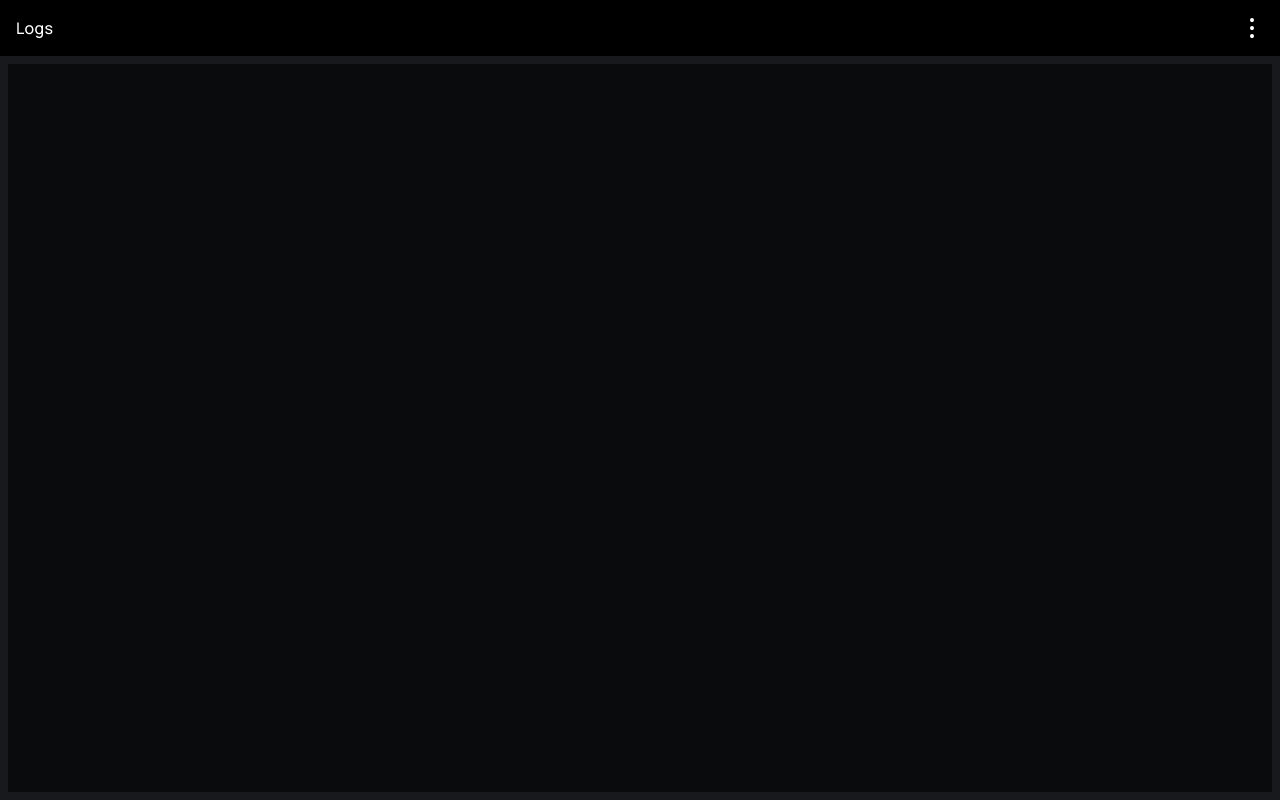
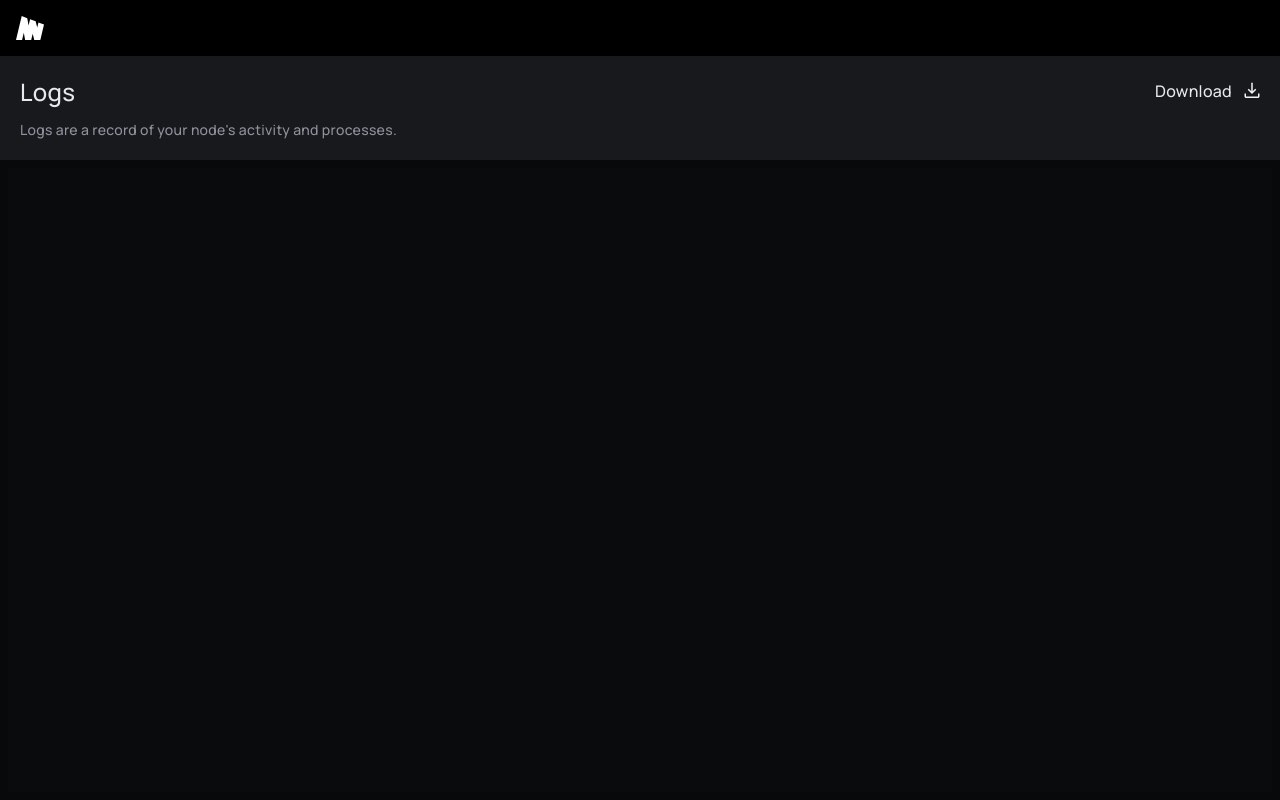
Before and after one commit to minima-global/Logs, a React (Vite) app: page / in a window 1280 px wide. Built offline with nearby package versions, Linux system fonts and the light colour scheme; no server answers.

Commit message:
finished revised mvp ui

```diff
--- a/src/AppContext.tsx
+++ b/src/AppContext.tsx
@@ -26,7 +26,7 @@ const AppProvider: React.FC<React.PropsWithChildren> = ({ children }) => {
               setEmptyLogs(true);
             }
 
-            setLogs(logs.map((i) => i.MESSAGE).join('\n'));
+            setLogs(logs.map((i) => i.MESSAGE.replace(/]\s:\s/, ']\n')).join('\n'));
           });
         }
       });
--- a/src/components/TitleBar/index.tsx
+++ b/src/components/TitleBar/index.tsx
@@ -1,66 +1,16 @@
-import { useContext, useState } from 'react';
-import { appContext } from '../../AppContext';
-
-function TitleBar() {
-  const { logs, emptyLogs } = useContext(appContext);
-  const [showMenu, setShowMenu] = useState(false);
-
-  const exportLogs = () => {
-    setShowMenu(false);
-
-    if (logs) {
-      const anchor = document.createElement('a');
-      const url = (window as any).URL.createObjectURL(new Blob([logs], {type: 'plain/text'}));
-      const dateString = new Date().toISOString();
-      const timeString = new Date().toTimeString();
-      const date = dateString.match(/[0-9]{4}-[0-9]{2}-[0-9]{2}/g)![0];
-      const time = timeString.match(/[0-9]{2}:[0-9]{2}:[0-9]{2}/g)![0];
-      anchor.style.display = 'none';
-      anchor.id = 'download';
-      anchor.setAttribute("href", url);
-      anchor.setAttribute("download", `minima_${date.split('-').join('_')}_${time.split('-').join('_')}.txt`);
-      document.body.appendChild(anchor);
-      document.getElementById('download')!.click();
-      (window as any).URL.revokeObjectURL(url);
-      anchor.remove();
-    }
-  };
-
+const TitleBar = () => {
   return (
-    <div className="sticky top-0 z-20 title-bar grid grid-cols-12">
-      <div className="col-span-6">
-        <div className=" text-white p-4">Logs</div>
-      </div>
-      <div className="col-span-6 relative flex items-center justify-end p-4">
-        <svg
-          className="cursor-pointer"
-          onClick={() => setShowMenu((prevState) => !prevState)}
-          width="24"
-          height="24"
-          viewBox="0 0 24 24"
-          fill="none"
-          xmlns="http://www.w3.org/2000/svg"
-        >
-          <path
-            d="M12 22C11.4444 22 10.9724 21.7993 10.584 21.3979C10.1947 20.9975 10 20.5109 10 19.9381C10 19.3654 10.1947 18.8784 10.584 18.477C10.9724 18.0765 11.4444 17.8763 12 17.8763C12.5556 17.8763 13.0276 18.0765 13.416 18.477C13.8053 18.8784 14 19.3654 14 19.9381C14 20.5109 13.8053 20.9975 13.416 21.3979C13.0276 21.7993 12.5556 22 12 22ZM12 14.0619C11.4444 14.0619 10.9724 13.8612 10.584 13.4598C10.1947 13.0593 10 12.5727 10 12C10 11.4273 10.1947 10.9407 10.584 10.5402C10.9724 10.1388 11.4444 9.93814 12 9.93814C12.5556 9.93814 13.0276 10.1388 13.416 10.5402C13.8053 10.9407 14 11.4273 14 12C14 12.5727 13.8053 13.0593 13.416 13.4598C13.0276 13.8612 12.5556 14.0619 12 14.0619ZM12 6.12371C11.4444 6.12371 10.9724 5.92302 10.584 5.52165C10.1947 5.12119 10 4.63459 10 4.06186C10 3.48912 10.1947 3.00206 10.584 2.60069C10.9724 2.20023 11.4444 2 12 2C12.5556 2 13.0276 2.20023 13.416 2.60069C13.8053 3.00206 14 3.48912 14 4.06186C14 4.63459 13.8053 5.12119 13.416 5.52165C13.0276 5.92302 12.5556 6.12371 12 6.12371Z"
-            fill="white"
-          />
-        </svg>
-        <div className={`absolute top-12 z-30 transition-all origin-top-right ${showMenu ? 'scale-100' : 'scale-0'}`}>
-          <div className="relative flex flex-col gap-4 pt-4 px-5 pb-4 text-core-grey-5 bg-grey shadow-xl min-w-[170px]">
-            {!emptyLogs && <div className="cursor-pointer" onClick={exportLogs}>Export</div>}
-            {emptyLogs &&  <div className="cursor-not-allowed opacity-60">Export</div>}
-          </div>
+    <div className="sticky top-0 z-40 title-bar">
+      <div className="grid grid-cols-12">
+        <div className="col-span-6 flex items-center p-4">
+          <svg width="28" height="24" viewBox="0 0 28 24" fill="none" xmlns="http://www.w3.org/2000/svg">
+            <path d="M22.4484 6.42613L21.2111 11.6205L19.6268 5.3437L14.0818 3.20995L12.5827 9.493L11.2537 2.12753L5.70868 0L0 24H6.05565L7.81015 16.6283L9.12602 24H15.1948L16.6874 17.7107L18.2651 24H24.3208L28 8.55365L22.4484 6.42613Z" fill="white"/>
+          </svg>
         </div>
-        {showMenu && (
-          <div
-            onClick={() => setShowMenu(false)}
-            className="cursor-pointer fixed h-screen w-screen top-0 left-0 z-20"
-          />
-        )}
+        <div className="col-span-6 relative flex items-center justify-end p-4" />
       </div>
     </div>
   );
-}
+};
 
 export default TitleBar;
--- /dev/null
+++ b/src/components/UI/Button/index.tsx
@@ -0,0 +1,24 @@
+import * as React from 'react';
+
+type ButtonProps = {
+  variant?: 'primary' | 'secondary';
+  onClick?: () => void;
+};
+
+const Button: React.FC<React.PropsWithChildren<ButtonProps>> = ({ variant = 'primary', onClick = undefined, children }) => {
+  let base = 'w-full px-4 py-3.5 rounded font-bold disabled:opacity-40 disabled:cursor-not-allowed';
+
+  if (variant === 'primary') {
+    base += ' text-black bg-white';
+  } else if (variant === 'secondary') {
+    base += ' text-white bg-core-black-contrast-3';
+  }
+
+  return (
+    <button className={base} onClick={onClick}>
+      {children}
+    </button>
+  );
+};
+
+export default Button;
--- /dev/null
+++ b/src/components/UI/Modal/index.tsx
@@ -0,0 +1,52 @@
+import { PropsWithChildren, useEffect } from 'react';
+import { useTransition, animated } from '@react-spring/web';
+import { modalAnimation } from '../../../animations';
+import Button from '../Button';
+
+type ModalProps = {
+  display: boolean;
+  frosted: boolean;
+  close?: {
+    textContent?: string;
+    callback: () => void;
+  };
+};
+
+export const Modal: React.FC<PropsWithChildren<ModalProps>> = ({ frosted = false, display, children, close }) => {
+  const transition: any = useTransition(display, modalAnimation as any);
+
+  useEffect(() => {
+    // document.body.style.overflow = display ? 'hidden' : 'unset';
+  }, [display]);
+
+  return (
+    <div>
+      {transition((style, display) => (
+        <div>
+          {display && (
+            <div className="mx-auto fixed top-0 left-0 w-full h-full z-50 flex items-center justify-center text-black">
+              <div className="relative z-50 w-full max-w-md px-5">
+                <animated.div
+                  style={style}
+                  className="modal mb-8 text-white bg-core-black-contrast-2 box-shadow-lg rounded p-8 mx-auto relative overflow-hidden"
+                >
+                  {children}
+                </animated.div>
+              </div>
+              {close && (
+                <div className="absolute bottom-10 w-full px-8 z-50">
+                  <Button variant="secondary" onClick={close.callback}>
+                    {close.textContent || 'Close'}
+                  </Button>
+                </div>
+              )}
+              {frosted && <div className="fixed z-40 backdrop-blur-2xl top-0 left-0 w-full h-full"></div>}
+            </div>
+          )}
+        </div>
+      ))}
+    </div>
+  );
+};
+
+export default Modal;
--- a/src/index.css
+++ b/src/index.css
@@ -7,15 +7,18 @@
 :root {
     --title-bar-color: #000;
 
-    --primary-color: #67ECFE;
-    --core-grey: #F4F4F5;
-    --core-grey-90: #91919D;
-    --core-grey-80: #A7A7B0;
-    --core-grey-20: #E9E9EB;
-    --core-grey-05: #F9F9FA;
-    --background-color: #17191C;
-    --background-grey: #282B2E;
-    --background-grey-two: #464C4F;
+    --status-red: #ff627e;
+    --status-green: #4fe3c1;
+    --core-grey-5: #f9f9fa;
+    --core-grey-20: #e9e9eb;
+    --core-grey-40: #d3d3d8;
+    --core-grey-80: #a7a7b0;
+    --core-grey-90: #91919d;
+    --core-grey-100: #91919d;
+    --core-black-100: #08090b;
+    --core-black-contrast: #17191c;
+    --core-black-contrast-2: #282b2e;
+    --core-black-contrast-3: #464c4f;
 
     --globalnav-background: rgba(22, 22, 23, .2);
     --inset: rgba(255,255,255,0.2);
@@ -24,10 +27,9 @@
 }
 
 html {
-    background: var(--background-color);
     scroll-behavior: smooth;
-    height: -webkit-fill-available;
-    -webkit-tap-highlight-color:  rgba(255, 255, 255, 0);
+    background-color: var(--core-black-100);
+    -webkit-tap-highlight-color: rgba(255, 255, 255, 0);
 }
 
 body {
@@ -59,12 +61,30 @@ body {
     background-color: var(--title-bar-color);
 }
 
-.bg-grey {
-    background-color: var(--background-grey);
+/** Backgrounds **/
+.bg-core-grey-5 {
+    background-color: var(--core-grey-5);
+}
+.bg-core-grey-20 {
+    background-color: var(--core-grey-20);
+}
+.bg-core-black-100 {
+    background-color: var(--core-black-100);
+}
+.bg-core-black-contrast {
+    background-color: var(--core-black-contrast);
+}
+.bg-core-black-contrast-2 {
+    background-color: var(--core-black-contrast-2);
+}
+.bg-core-black-contrast-3 {
+    background-color: var(--core-black-contrast-3);
 }
 
-
 /** Text Colours **/
+.text-core-grey-100 {
+    color: var(--core-grey-100);
+}
 .text-core-grey-90 {
     color: var(--core-grey-90);
 }
--- a/src/pages/Home/index.tsx
+++ b/src/pages/Home/index.tsx
@@ -1,29 +1,118 @@
 import TitleBar from '../../components/TitleBar';
-import { useContext, useEffect, useRef } from 'react';
+import { useContext, useEffect, useRef, useState } from 'react';
 import { appContext } from '../../AppContext';
+import Modal from '../../components/UI/Modal';
+import Button from '../../components/UI/Button';
 
 function Home() {
   const { logs } = useContext(appContext);
   const textarea = useRef<HTMLTextAreaElement | null>(null);
+  const [showDownloadModal, setShowDownloadModal] = useState(false);
+
+  const exportLogs = () => {
+    if (logs) {
+      setShowDownloadModal(false);
+      const anchor = document.createElement('a');
+      const url = (window as any).URL.createObjectURL(new Blob([logs], { type: 'plain/text' }));
+      const dateString = new Date().toISOString();
+      const timeString = new Date().toTimeString();
+      const date = dateString.match(/[0-9]{4}-[0-9]{2}-[0-9]{2}/g)![0];
+      const time = timeString.match(/[0-9]{2}:[0-9]{2}:[0-9]{2}/g)![0];
+      anchor.style.display = 'none';
+      anchor.id = 'download';
+      anchor.setAttribute('href', url);
+      anchor.setAttribute('download', `minima_${date.split('-').join('_')}_${time.split('-').join('_')}.txt`);
+      document.body.appendChild(anchor);
+      document.getElementById('download')!.click();
+      (window as any).URL.revokeObjectURL(url);
+      anchor.remove();
+    }
+  };
+
+  const displayDownloadModal = () => setShowDownloadModal(true);
+  const hideDownloadModal = () => setShowDownloadModal(false);
 
   // keeps textarea scrolled to bottom
   useEffect(() => {
-    if (textarea.current) {
-      textarea.current.scrollTop = textarea.current.scrollHeight;
+    if (textarea && textarea.current) {
+      textarea.current!.scrollTop = textarea.current!.scrollHeight;
     }
   }, [logs, textarea]);
 
   return (
     <div className="app">
+      <Modal
+        display={showDownloadModal}
+        frosted
+        close={{
+          textContent: 'Cancel',
+          callback: hideDownloadModal,
+        }}
+      >
+        <div className="text-center w-full">
+          <div className="mx-auto text-center">
+            <svg
+              className="mx-auto mb-8"
+              width="40"
+              height="41"
+              viewBox="0 0 40 41"
+              fill="none"
+              xmlns="http://www.w3.org/2000/svg"
+            >
+              <path
+                d="M4.82053 40.5C3.47351 40.5 2.33333 40.0333 1.4 39.1C0.466667 38.1666 0 37.0265 0 35.6794V28.5H3.99993V35.6794C3.99993 35.8846 4.0854 36.0727 4.25633 36.2436C4.42731 36.4146 4.61538 36.5 4.82053 36.5H35.1793C35.3845 36.5 35.5726 36.4146 35.7435 36.2436C35.9145 36.0727 35.9999 35.8846 35.9999 35.6794V28.5H39.9999V35.6794C39.9999 37.0265 39.5332 38.1666 38.5999 39.1C37.6665 40.0333 36.5264 40.5 35.1793 40.5H4.82053ZM19.9999 30.141L8.61547 18.7565L11.4257 15.8643L18 22.4386V0.0385742H21.9999V22.4386L28.5742 15.8643L31.3844 18.7565L19.9999 30.141Z"
+                fill="#F4F4F5"
+              />
+            </svg>
+            <p className="mb-12">
+              Lorem ipsum dolor sit amet consectetur. Eget dictumst sodales eget ipsum mauris enim malesuada tempus
+              maecenas.
+            </p>
+            <Button variant="primary" onClick={exportLogs}>
+              Download logs
+            </Button>
+          </div>
+        </div>
+      </Modal>
       <div className="h-screen flex flex-col flex-grow">
         <TitleBar />
-        <div className="p-2 flex flex-grow text-sm">
+        <div className="p-5 bg-core-black-contrast flex flex-col gap-6">
+          <div>
+            <div className="grid grid-cols-12">
+              <div className="col-span-4">
+                <h1 className="text-2xl">Logs</h1>
+              </div>
+              <div className="col-span-8 flex items-center justify-end mb-0.5">
+                <div onClick={displayDownloadModal} className="cursor-pointer flex items-center justify-end gap-3">
+                  Download
+                  <svg
+                    className="-mt-0.5"
+                    width="16"
+                    height="16"
+                    viewBox="0 0 16 16"
+                    fill="none"
+                    xmlns="http://www.w3.org/2000/svg"
+                  >
+                    <path
+                      d="M2.3077 16C1.80257 16 1.375 15.825 1.025 15.475C0.675 15.125 0.5 14.6974 0.5 14.1923V11.5H1.99997V14.1923C1.99997 14.2692 2.03202 14.3397 2.09612 14.4039C2.16024 14.468 2.23077 14.5 2.3077 14.5H13.6922C13.7692 14.5 13.8397 14.468 13.9038 14.4039C13.9679 14.3397 14 14.2692 14 14.1923V11.5H15.5V14.1923C15.5 14.6974 15.325 15.125 14.975 15.475C14.625 15.825 14.1974 16 13.6922 16H2.3077ZM7.99997 12.1154L3.7308 7.84619L4.78462 6.76162L7.25 9.22699V0.826965H8.74995V9.22699L11.2153 6.76162L12.2692 7.84619L7.99997 12.1154Z"
+                      fill="#F4F4F5"
+                    />
+                  </svg>
+                </div>
+              </div>
+              <div className="col-span-12 mt-3">
+                <p className="text-core-grey-100 text-sm">Logs are a record of your node's activity and processes.</p>
+              </div>
+            </div>
+          </div>
+        </div>
+        <div className="p-2 flex flex-grow text-sm w-full">
           <textarea
+            readOnly
             ref={textarea}
+            autoCorrect="none"
             value={logs || ''}
-            readOnly
-            className="textarea custom-scrollbar p-3 w-full h-full outline-none"
-            autoCorrect="none"
+            className="font-mono leading-6 break-all textarea custom-scrollbar p-3 w-full h-full outline-none"
           />
         </div>
       </div>
```
Also changed, not shown: 1 other file (tests, documents, lock files or other folders).
